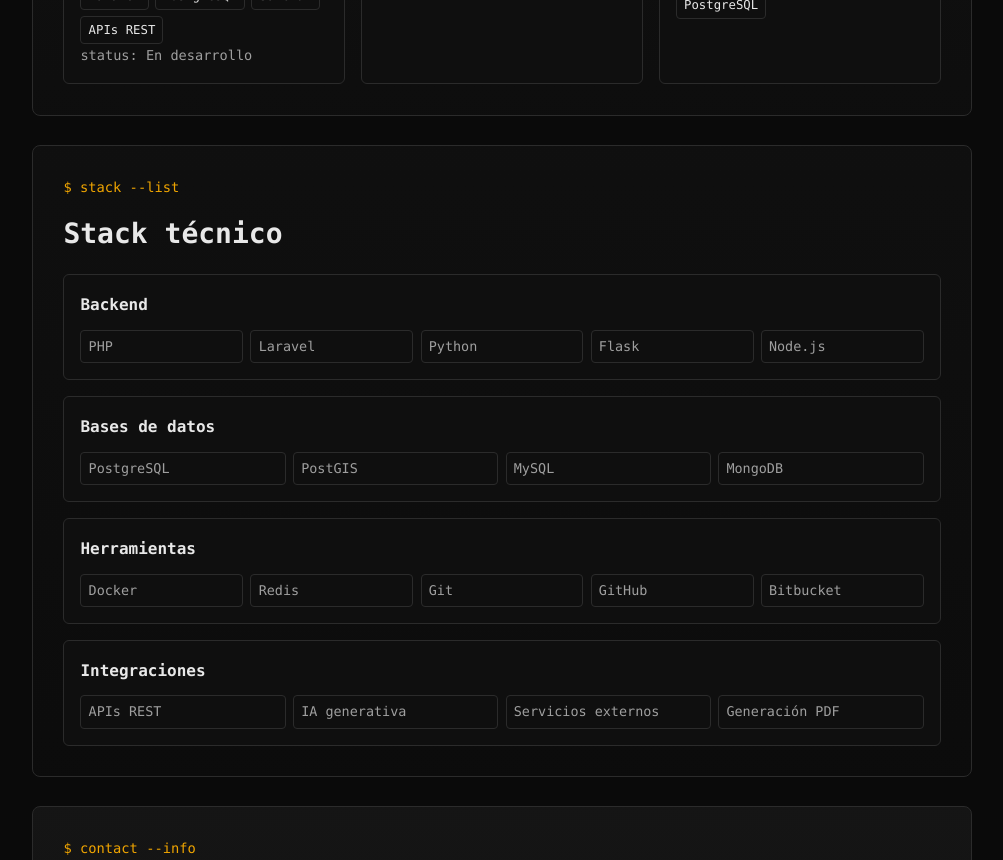
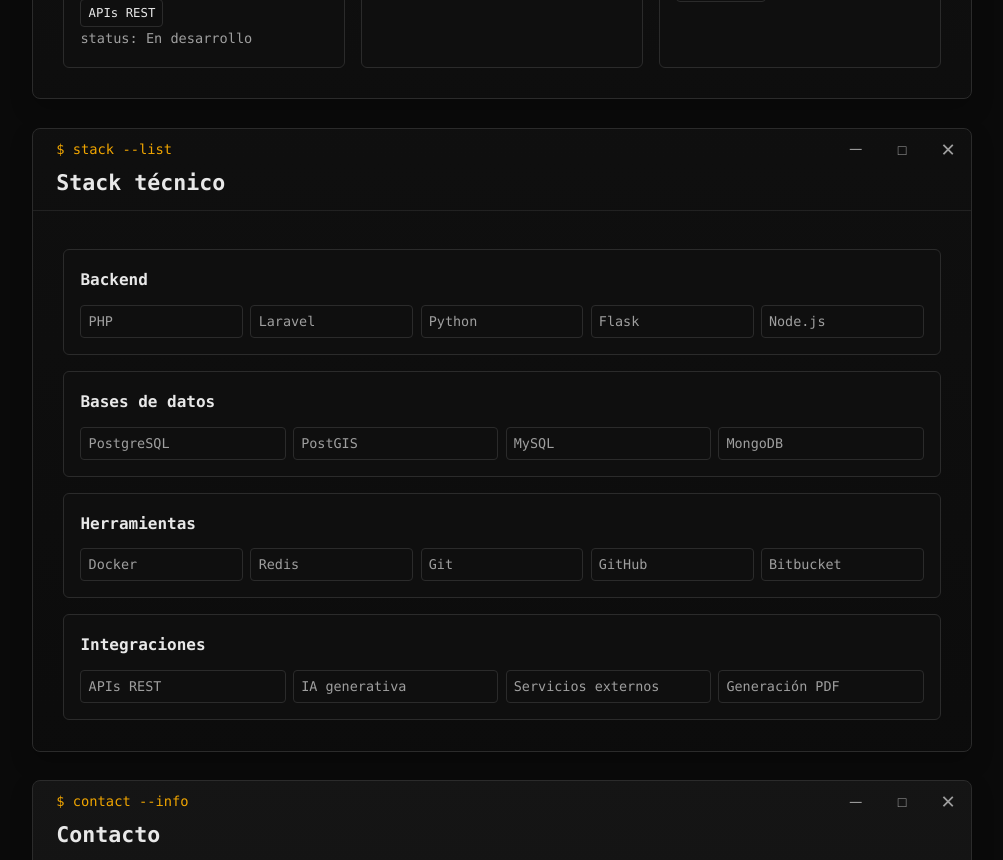
Before and after one commit to NachoFayos/Personal_portfolio, a Next.js app in the folder frontend/: page / in a window 1280 px wide. Shown: the part 1940-2800 px from the top of the page, without its empty margins (138-1141 px from the left). Built offline with nearby package versions, Linux system fonts and the light colour scheme.

Commit message:
feat: add functional window controls

```diff
--- a/frontend/app/globals.css
+++ b/frontend/app/globals.css
@@ -345,7 +345,8 @@
 }
 
 .intro-window,
-.section {
+.section,
+.window-section {
   border: 1px solid var(--border);
   border-radius: 8px;
   background: linear-gradient(
@@ -357,6 +358,136 @@
 
 .section {
   padding: 1.5rem;
+}
+
+.window-section {
+  overflow: hidden;
+  width: 100%;
+  max-width: 940px;
+  margin-inline: auto;
+  box-shadow: 0 10px 22px rgba(0, 0, 0, 0.22);
+  transform-origin: top center;
+  transition:
+    max-width 260ms ease,
+    margin 260ms ease,
+    box-shadow 260ms ease,
+    transform 220ms ease,
+    opacity 220ms ease;
+}
+
+.window-section + .window-section {
+  margin-top: 1.6rem;
+}
+
+.window-section[data-variant='projects'] {
+  background: linear-gradient(
+    180deg,
+    rgba(19, 19, 19, 0.97),
+    rgba(14, 14, 14, 0.98)
+  );
+}
+
+.window-section[data-variant='stack'] {
+  background: linear-gradient(
+    180deg,
+    rgba(16, 16, 16, 0.95),
+    rgba(12, 12, 12, 0.98)
+  );
+}
+
+.window-section[data-variant='contact'] {
+  margin-top: 2rem;
+}
+
+.window-section__bar {
+  min-height: 44px;
+  border-bottom: 1px solid rgba(255, 255, 255, 0.08);
+  display: flex;
+  justify-content: space-between;
+  align-items: stretch;
+  gap: 1rem;
+  padding-left: 1.15rem;
+}
+
+.window-section__heading {
+  display: grid;
+  align-content: center;
+  gap: 0.15rem;
+  min-width: 0;
+  padding: 0.55rem 0;
+}
+
+.window-section__title {
+  margin: 0;
+  font-size: clamp(1.1rem, 2.8vw, 1.35rem);
+}
+
+.window-section__heading .section__command {
+  margin-bottom: 0;
+}
+
+.window-section__body {
+  display: grid;
+  grid-template-rows: 1fr;
+  padding: 1.25rem 1.5rem 1.5rem;
+  max-height: 2400px;
+  opacity: 1;
+  transform: translateY(0);
+  overflow: hidden;
+  transition:
+    max-height 320ms ease,
+    opacity 220ms ease,
+    transform 220ms ease,
+    padding 260ms ease;
+}
+
+.window-section__content {
+  min-height: 0;
+}
+
+.window-section--minimized .window-section__bar {
+  border-bottom: none;
+}
+
+.window-section--minimized .window-section__body {
+  max-height: 0;
+  opacity: 0;
+  transform: translateY(-8px);
+  padding-top: 0;
+  padding-bottom: 0;
+}
+
+.window-section--expanded {
+  box-shadow:
+    0 18px 38px rgba(0, 0, 0, 0.38),
+    0 0 0 1px rgba(255, 255, 255, 0.05) inset;
+  max-width: min(1060px, 97vw);
+}
+
+.window-section--expanded .window-section__body {
+  padding: 1.5rem 1.85rem 1.85rem;
+}
+
+.window-section--closing {
+  opacity: 0;
+  transform: scale(0.985);
+}
+
+.window-section--closed {
+  padding: 0.95rem 1.15rem;
+}
+
+.window-section__restore {
+  display: flex;
+  align-items: center;
+  justify-content: space-between;
+  gap: 1rem;
+}
+
+.window-section__restore p {
+  margin: 0;
+  font-family: 'JetBrains Mono', 'SFMono-Regular', Consolas, monospace;
+  color: var(--text-muted);
 }
 
 .intro-window {
@@ -520,9 +651,28 @@
   transform: translateY(-2px);
 }
 
-.window-control--close:hover {
+.window-control--close:disabled {
+  opacity: 0.65;
+  cursor: not-allowed;
+}
+
+.window-control--close:hover:not(:disabled) {
   background: #c42b1c;
   color: #ffffff;
+}
+
+.window-control {
+  cursor: pointer;
+}
+
+@media (prefers-reduced-motion: reduce) {
+  .window-section,
+  .window-section__body,
+  .window-control,
+  .cursor {
+    transition: none !important;
+    animation: none !important;
+  }
 }
 
 .intro-window__body {
@@ -859,6 +1009,26 @@
     margin-top: 1.8rem;
   }
 
+  .window-section + .window-section {
+    margin-top: 1.8rem;
+  }
+
+  .window-section__bar {
+    padding-left: 1.45rem;
+  }
+
+  .window-section__body {
+    padding: 1.4rem 1.9rem 1.9rem;
+  }
+
+  .window-section__bar {
+    padding-left: 1.45rem;
+  }
+
+  .window-section__body {
+    padding: 1.4rem 1.9rem 1.9rem;
+  }
+
   .intro-window__bar {
     padding-left: 1.45rem;
   }
--- a/frontend/app/page.tsx
+++ b/frontend/app/page.tsx
@@ -1,5 +1,5 @@
 import { BottomBar } from '@/components/bottom-bar';
-import { Section } from '@/components/section';
+import { WindowSection } from '@/components/window-section';
 import { SectionIndicator } from '@/components/section-indicator';
 import { experiences, profile, projects, stackGroups } from '@/data/portfolio';
 
@@ -52,24 +52,7 @@
 
       <main className="portfolio" id="inicio">
         <section id="inicio" className="intro-stage" aria-label="Presentación inicial">
-          <div className="intro-window" aria-labelledby="hero-title">
-            <header className="intro-window__bar">
-              <p className="intro-window__title">nacho@portfolio:~</p>
-
-              <div className="intro-window__controls" aria-hidden="true">
-                <span className="window-control">
-                  <span className="window-control__minimize-icon">—</span>
-                </span>
-
-                <span className="window-control">
-                  <span className="window-control__maximize-icon">□</span>
-                </span>
-
-                <span className="window-control window-control--close">
-                  <span className="window-control__close-icon">×</span>
-                </span>
-              </div>
-            </header>
+        <WindowSection id="inicio-window" barTitle="nacho@portfolio:~" variant="intro" windowLabel="intro principal">
 
             <div className="intro-window__body">
               <div className="intro-window__line">
@@ -102,10 +85,10 @@
                 </p>
               </div>
             </div>
-          </div>
+            </WindowSection>
         </section>
 
-        <Section
+        <WindowSection
           id="experiencia"
           title="Experiencia"
           commandLabel="$ ls experiencia/"
@@ -131,9 +114,9 @@
               </article>
             ))}
           </div>
-        </Section>
+          </WindowSection>
 
-        <Section
+          <WindowSection
           id="proyectos"
           title="Proyectos"
           commandLabel="$ ls proyectos --featured"
@@ -161,9 +144,9 @@
               </article>
             ))}
           </div>
-        </Section>
+          </WindowSection>
 
-        <Section id="stack" title="Stack técnico" commandLabel="$ stack --list" variant="stack">
+          <WindowSection id="stack" title="Stack técnico" commandLabel="$ stack --list" variant="stack">
           <div className="flow-list">
             {stackGroups.map((group) => (
               <article className="entry" key={group.title}>
@@ -177,9 +160,9 @@
               </article>
             ))}
           </div>
-        </Section>
+          </WindowSection>
 
-        <Section
+          <WindowSection
           id="contacto"
           title="Contacto"
           commandLabel="$ contact --info"
@@ -250,7 +233,7 @@
               </button>
             </form>
           </div>
-        </Section>
+          </WindowSection>
       </main>
 
       <BottomBar
--- /dev/null
+++ b/frontend/components/window-section.tsx
@@ -0,0 +1,114 @@
+'use client';
+
+import { ReactNode, useEffect, useRef, useState } from 'react';
+
+type SectionState = 'normal' | 'minimized' | 'expanded' | 'closed';
+
+type WindowSectionProps = {
+  id: string;
+  title?: string;
+  commandLabel?: string;
+  subtitle?: string;
+  variant?: 'about' | 'experience' | 'projects' | 'stack' | 'contact' | 'intro';
+  barTitle?: string;
+  windowLabel?: string;
+  children: ReactNode;
+};
+
+const CLOSE_ANIMATION_MS = 220;
+
+export function WindowSection({
+  id,
+  title,
+  commandLabel,
+  subtitle,
+  variant,
+  barTitle,
+  windowLabel,
+  children
+}: WindowSectionProps) {
+  const [state, setState] = useState<SectionState>('normal');
+  const [isClosing, setIsClosing] = useState(false);
+  const closeTimerRef = useRef<ReturnType<typeof setTimeout> | null>(null);
+
+  useEffect(() => {
+    return () => {
+      if (closeTimerRef.current) {
+        clearTimeout(closeTimerRef.current);
+      }
+    };
+  }, []);
+
+  const panelLabel = windowLabel ?? title ?? barTitle ?? 'ventana';
+  const isMinimized = state === 'minimized';
+  const isExpanded = state === 'expanded';
+  const isClosed = state === 'closed';
+  const showSectionHeading = Boolean(title);
+
+  const handleMinimize = () => setState('minimized');
+
+  const handleToggleExpand = () => {
+    setState((currentState) => (currentState === 'expanded' ? 'normal' : 'expanded'));
+  };
+
+  const handleClose = () => {
+    setIsClosing(true);
+    closeTimerRef.current = setTimeout(() => {
+      setState('closed');
+      setIsClosing(false);
+    }, CLOSE_ANIMATION_MS);
+  };
+
+  const handleRestore = () => setState('normal');
+
+  if (isClosed) {
+    return (
+      <section className="window-section window-section--closed" id={id} data-variant={variant}>
+        <div className="window-section__restore">
+          <p>{barTitle ?? title}</p>
+          <button type="button" className="button button--muted" onClick={handleRestore}>
+            ./restore
+          </button>
+        </div>
+      </section>
+    );
+  }
+
+  return (
+    <section
+      className={`window-section${isMinimized ? ' window-section--minimized' : ''}${isExpanded ? ' window-section--expanded' : ''}${isClosing ? ' window-section--closing' : ''}`}
+      id={id}
+      data-variant={variant}
+    >
+      <header className="window-section__bar">
+        <div className="window-section__heading">
+          {barTitle ? <p className="intro-window__title">{barTitle}</p> : null}
+          {commandLabel ? <p className="section__command">{commandLabel}</p> : null}
+          {showSectionHeading ? <h2 className="window-section__title">{title}</h2> : null}
+        </div>
+
+        <div className="intro-window__controls">
+          <button type="button" className="window-control" aria-label={`Minimizar ${panelLabel}`} onClick={handleMinimize}>
+            <span className="window-control__minimize-icon">—</span>
+          </button>
+          <button
+            type="button"
+            className="window-control"
+            aria-label={state === 'expanded' ? `Restaurar ${panelLabel}` : `Maximizar ${panelLabel}`}
+            onClick={handleToggleExpand}
+          >
+            <span className="window-control__maximize-icon">□</span>
+          </button>
+          <button type="button" className="window-control window-control--close" aria-label={`Cerrar ${panelLabel}`} onClick={handleClose}>
+            <span className="window-control__close-icon">×</span>
+          </button>
+        </div>
+      </header>
+
+      <div className="window-section__body" aria-hidden={isMinimized}>
+        {subtitle ? <p className="section__subtitle">{subtitle}</p> : null}
+        <div className="window-section__content">{children}</div>
+      </div>
+    </section>
+  );
+}
```
